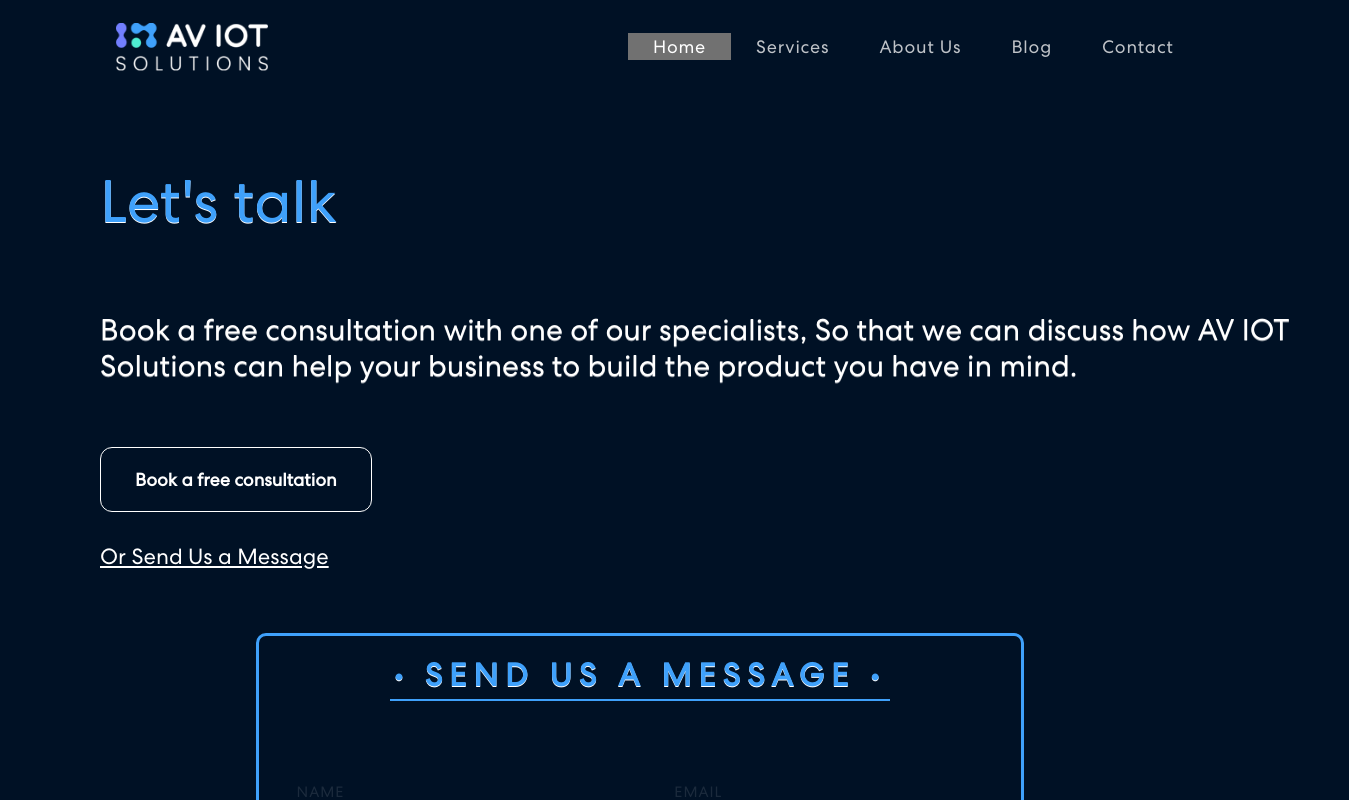
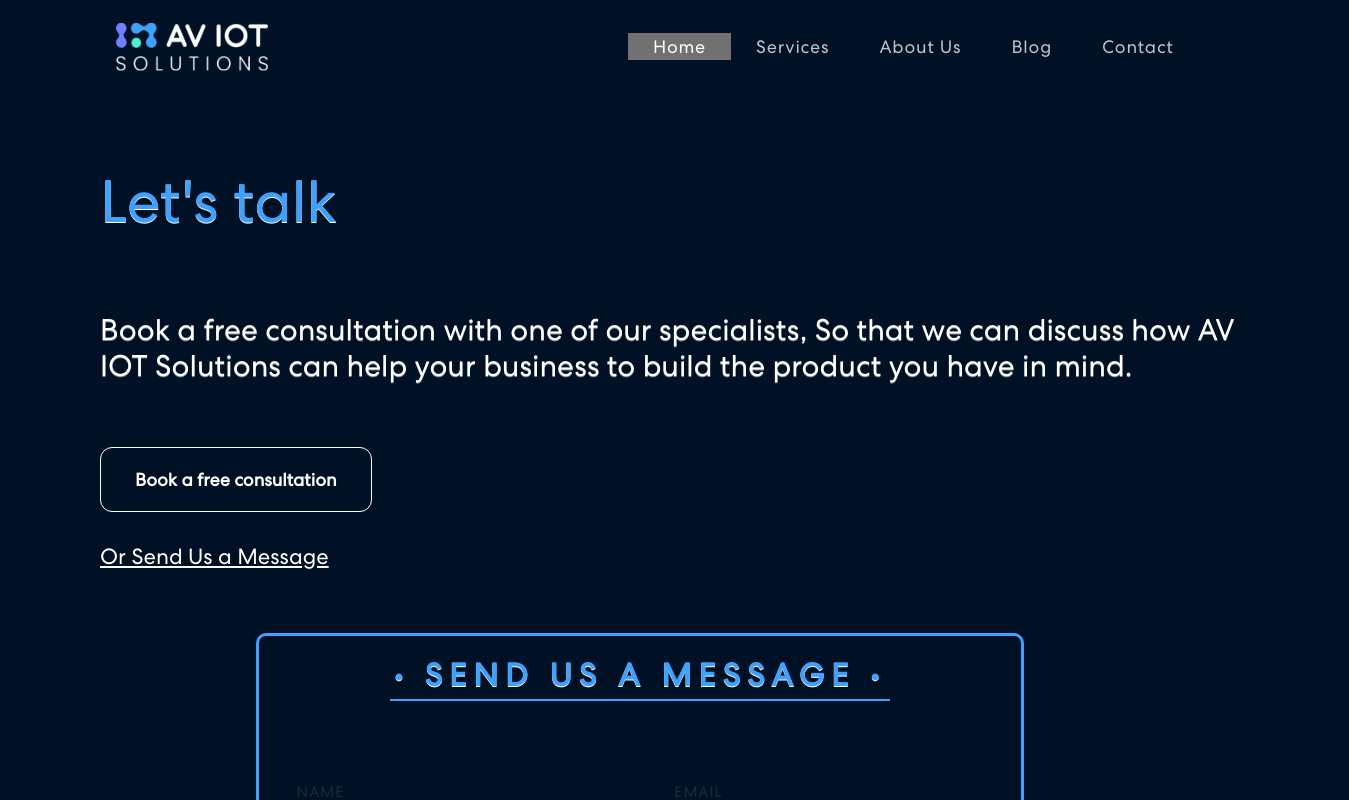
Before and after one commit to harindiw/AV-IOT-Web, a React (Create React App) app: page /Contact in a window 1280 px wide. Shown: the top 800 px of the page, 1349 px wide, since content can reach past the window. Built offline with nearby package versions, Linux system fonts and the light colour scheme.

Commit message:
contact paragraph

```diff
--- a/src/components/Contact/Contact.css
+++ b/src/components/Contact/Contact.css
@@ -9,7 +9,7 @@
 
 .contact-para{
     color: white;
-    width: 1349px;
+    /* width: 1349px; */
     padding-left: 100px;
     padding-top: 60px;
     padding-bottom: 5px;
```
